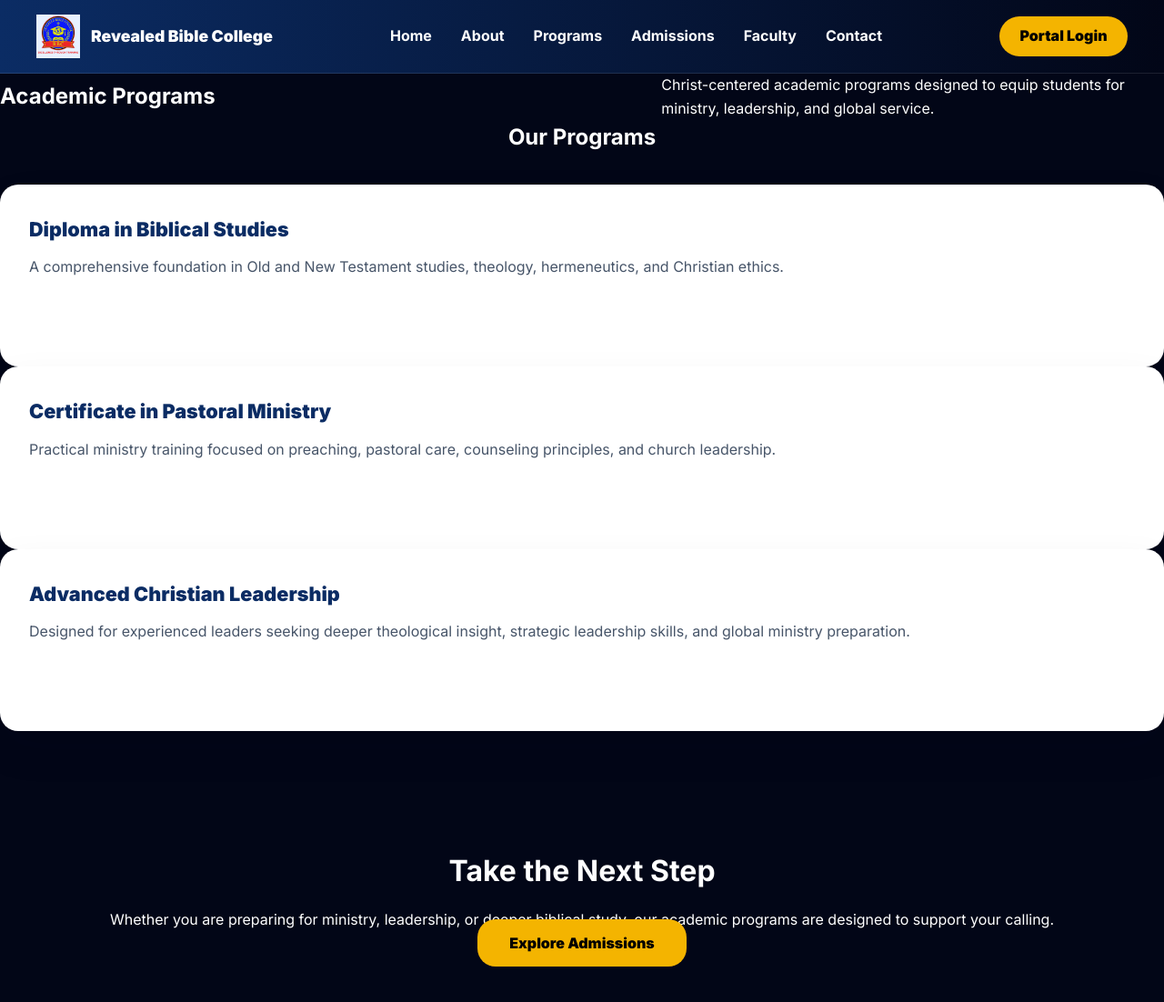
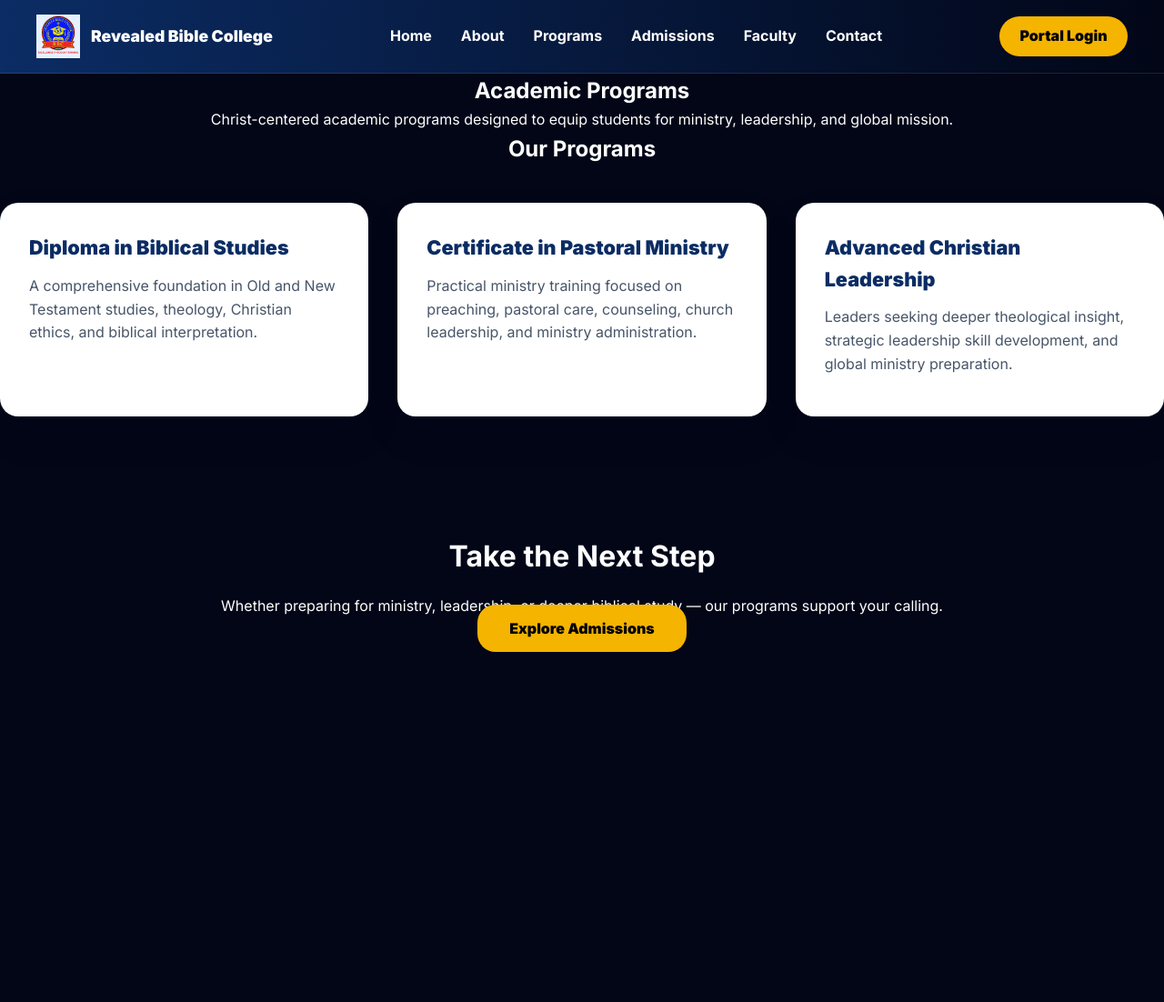
Before and after one commit to WillieKM/my-student-portal, a Jekyll site: the page built from programs.html, in a window 1280 px wide and 1115 px high. Shown: the top 1102 px of the window at 91% size. Built offline with Jekyll 4.4.1, drawn with Linux system fonts in a browser that asks for light colours.

Commit message:
Update programs.html

```diff
--- a/programs.html
+++ b/programs.html
@@ -1,55 +1,43 @@
 ---
 layout: default
 title: Academic Programs | Revealed Bible College
-description: Christ-centered academic programs designed to equip students for ministry leadership, theology, and global mission.
+description: Christ-centered academic programs designed to equip students for ministry, leadership, and global service.
 ---
 
-<!-- PAGE HERO -->
-<section class="hero-page">
-  <div class="hero-inner">
-    <h1>Academic Programs</h1>
-    <p>Christ-centered academic programs designed to equip students for ministry, leadership, and global service.</p>
+<section class="hero-page hero-center">
+  <h1>Academic Programs</h1>
+  <p>Christ-centered academic programs designed to equip students for ministry, leadership, and global mission.</p>
+</section>
+
+<section class="section-white">
+  <div class="section-inner">
+
+    <h2 class="hero-center">Our Programs</h2>
+
+    <div class="program-list">
+
+      <a href="/biblical-studies.html" class="program-card">
+        <h3>Diploma in Biblical Studies</h3>
+        <p>A comprehensive foundation in Old and New Testament studies, theology, Christian ethics, and biblical interpretation.</p>
+      </a>
+
+      <a href="/pastoral-ministry.html" class="program-card">
+        <h3>Certificate in Pastoral Ministry</h3>
+        <p>Practical ministry training focused on preaching, pastoral care, counseling, church leadership, and ministry administration.</p>
+      </a>
+
+      <a href="/christian-leadership.html" class="program-card">
+        <h3>Advanced Christian Leadership</h3>
+        <p>Leaders seeking deeper theological insight, strategic leadership skill development, and global ministry preparation.</p>
+      </a>
+
+    </div>
+
   </div>
 </section>
 
-<!-- PROGRAM CARDS -->
-<section class="section-white">
-  <div class="section-inner">
-
-    <h2 class="center">Our Programs</h2>
-
-    <div class="card-grid">
-
-      <div class="card program-card">
-        <h3>Diploma in Biblical Studies</h3>
-        <p>
-          A comprehensive foundation in Old and New Testament studies, theology, hermeneutics, and Christian ethics.
-        </p>
-      </div>
-
-      <div class="card program-card">
-        <h3>Certificate in Pastoral Ministry</h3>
-        <p>
-          Practical ministry training focused on preaching, pastoral care, counseling principles, and church leadership.
-        </p>
-      </div>
-
-      <div class="card program-card">
-        <h3>Advanced Christian Leadership</h3>
-        <p>
-          Designed for experienced leaders seeking deeper theological insight, strategic leadership skills, and global ministry preparation.
-        </p>
-      </div>
-
-    </div>
-  </div>
-</section>
-
-<!-- BOTTOM CTA -->
 <section class="cta-bottom">
   <h2>Take the Next Step</h2>
-  <p>
-    Whether you are preparing for ministry, leadership, or deeper biblical study, our academic programs are designed to support your calling.
-  </p>
+  <p>Whether preparing for ministry, leadership, or deeper biblical study — our programs support your calling.</p>
   <a href="/admissions.html" class="btn-primary">Explore Admissions</a>
 </section>
```
